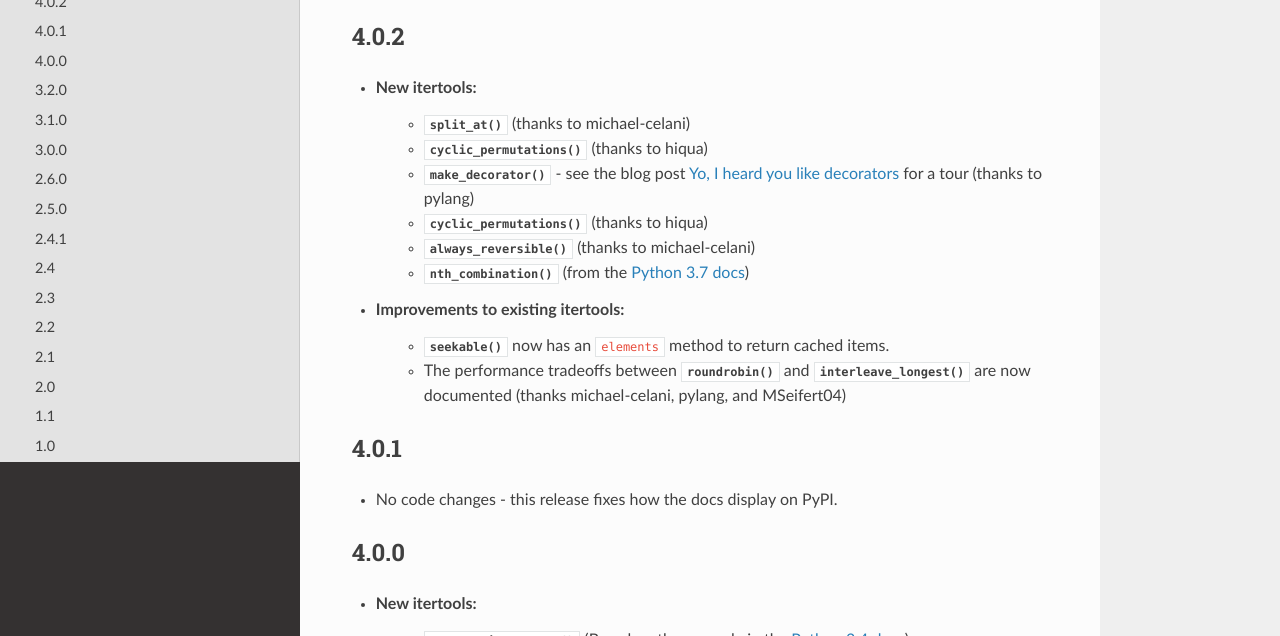
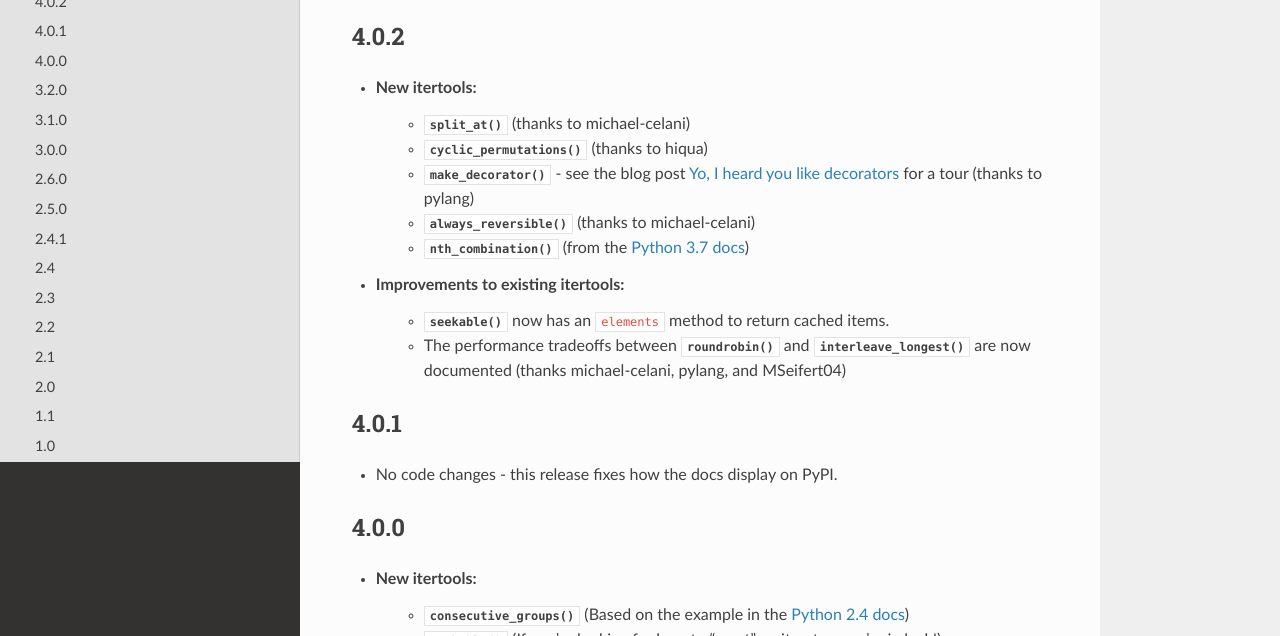
Before and after one commit to more-itertools/more-itertools, a Sphinx documentation site: the page built from docs/versions.rst, in a window 1280 px wide and 900 px high, cut to the strip 264-900 px from the top of the window. Built offline with Sphinx 7.4.7 and the Read the Docs theme 2.0.0, drawn with Linux system fonts in a browser that asks for light colours.

Commit message:
Remove duplicate line

```diff
--- a/docs/versions.rst
+++ b/docs/versions.rst
@@ -12,7 +12,6 @@ Version History
     * :func:`cyclic_permutations` (thanks to hiqua)
     * :func:`make_decorator` - see the blog post `Yo, I heard you like decorators <https://sites.google.com/site/bbayles/index/decorator_factory>`_
       for a tour (thanks to pylang)
-    * :func:`cyclic_permutations` (thanks to hiqua)
     * :func:`always_reversible` (thanks to michael-celani)
     * :func:`nth_combination` (from the `Python 3.7 docs <https://docs.python.org/3.7/library/itertools.html#itertools-recipes>`_)
 
```
